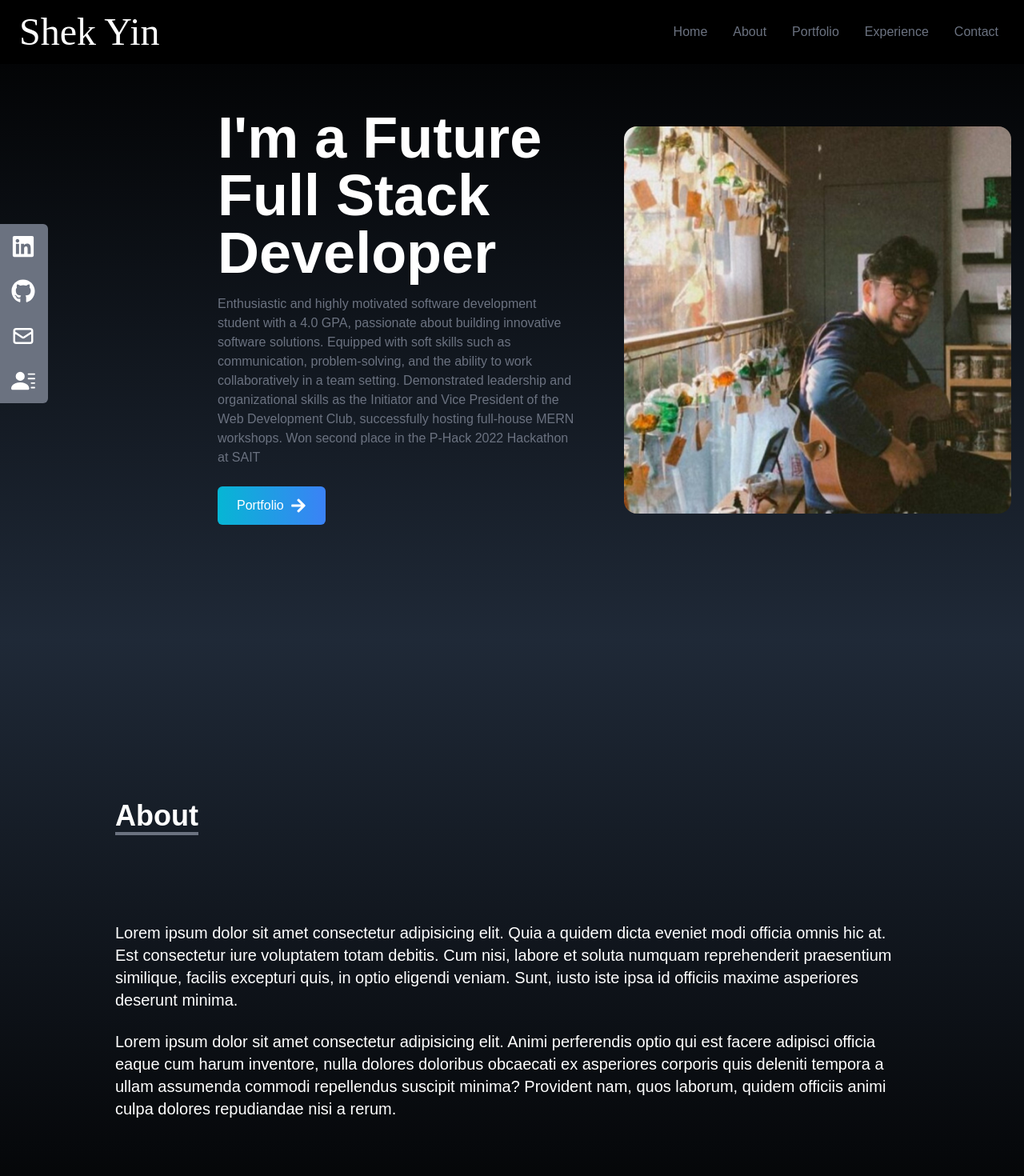
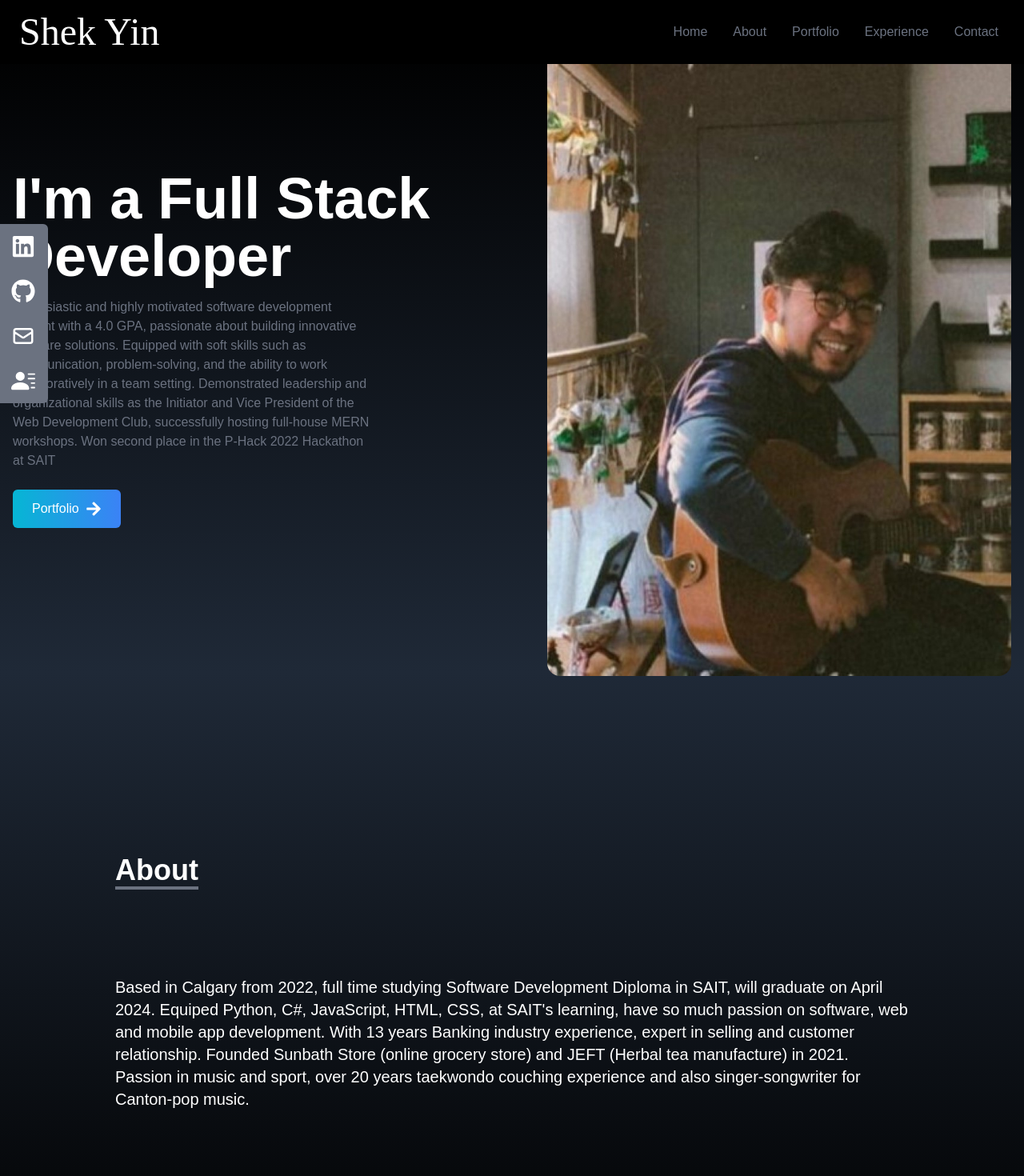
Before and after one commit to alexltyt/own-portfolio, a React (Create React App) app: page / in a window 1280 px wide. Shown: the top 1470 px of the page at 80% size. Built offline with nearby package versions, Linux system fonts and the light colour scheme.

Commit message:
fixed top margin prolem

```diff
--- a/src/components/About.jsx
+++ b/src/components/About.jsx
@@ -1,8 +1,11 @@
-import React from 'react'
+import React from "react";
 
 const About = () => {
   return (
-    <div name="about" className="w-full h-screen bg-gradient-to-b from-gray-800 to-black text-white">
+    <div
+      name="about"
+      className="w-full h-screen bg-gradient-to-b from-gray-800 to-black text-white"
+    >
       <div className="max-w-screen-lg p-4 mx-auto flex flex-col justify-center w-full h-full">
         <div className="pb-8">
           <p className="text-4xl font-bold inline border-b-4 border-gray-500">
@@ -10,15 +13,28 @@ const About = () => {
           </p>
         </div>
         <p className="text-xl mt-20 ">
-                Lorem ipsum dolor sit amet consectetur adipisicing elit. Quia a quidem dicta eveniet modi officia omnis hic at. Est consectetur iure voluptatem totam debitis. Cum nisi, labore et soluta numquam reprehenderit praesentium similique, facilis excepturi quis, in optio eligendi veniam. Sunt, iusto iste ipsa id officiis maxime asperiores deserunt minima.
+          Based in Calgary from 2022, full time studying Software Development
+          Diploma in SAIT, will graduate on April 2024. Equiped Python, C#,
+          JavaScript, HTML, CSS, at SAIT's learning, have so much passion on
+          software, web and mobile app development. With 13 years Banking
+          industry experience, expert in selling and customer relationship.
+          Founded Sunbath Store (online grocery store) and JEFT (Herbal tea
+          manufacture) in 2021. Passion in music and sport, over 20 years
+          taekwondo couching experience and also singer-songwriter for
+          Canton-pop music.
         </p>
-            <br/>
-            <p className="text-xl">
-                Lorem ipsum dolor sit amet consectetur adipisicing elit. Animi perferendis optio qui est facere adipisci officia eaque cum harum inventore, nulla dolores doloribus obcaecati ex asperiores corporis quis deleniti tempora a ullam assumenda commodi repellendus suscipit minima? Provident nam, quos laborum, quidem officiis animi culpa dolores repudiandae nisi a rerum.
-            </p>
+        <br />
+        {/* <p className="text-xl">
+          Lorem ipsum dolor sit amet consectetur adipisicing elit. Animi
+          perferendis optio qui est facere adipisci officia eaque cum harum
+          inventore, nulla dolores doloribus obcaecati ex asperiores corporis
+          quis deleniti tempora a ullam assumenda commodi repellendus suscipit
+          minima? Provident nam, quos laborum, quidem officiis animi culpa
+          dolores repudiandae nisi a rerum.
+        </p> */}
       </div>
     </div>
-  )
-}
+  );
+};
 
-export default About
+export default About;
--- a/src/components/Home.jsx
+++ b/src/components/Home.jsx
@@ -5,11 +5,11 @@ import { Link } from 'react-scroll'
 
 const Home = () => {
   return (
-    <div name="home" className="h-screen w-full bg-gradient-to-b from-black to-gray-800">
-      <div className="max-w-screen-lg ms-auto flex flex-col items-center justify-center h-full px-4 md:flex-row">
-        <div className="flex flex-col justify-center h-full">
-          <h2 className="text-4xl sm:text-7xl font-bold text-white">
-            I'm a Future Full Stack Developer
+    <div name="home" className="mt-10 h-screen w-full bg-gradient-to-b from-black to-gray-800 ">
+      <div className=" ms-auto flex flex-col items-center h-full justify-center px-4 md:flex-row">
+        <div className="flex flex-col justify-center h-full ">
+          <h2 className=" md:text-7xl font-bold text-white w-fit text-3xl  ">
+            I'm a Full Stack Developer
           </h2>
           <p className="text-gray-500 py-4 max-w-md">
           Enthusiastic and highly motivated software development student with a 4.0 GPA, passionate about building innovative software solutions. Equipped with soft skills such as communication, problem-solving, and the ability to work collaboratively in a team setting. Demonstrated leadership and organizational skills as the Initiator and Vice President of the Web Development Club, successfully hosting full-house MERN workshops. Won second place in the P-Hack 2022 Hackathon at SAIT
@@ -24,7 +24,7 @@ const Home = () => {
           </div>
         </div>
         <div>
-          <img src={heroImage} alt="my profile" className="rounded-2xl mx-auto w-2/3 md:w-full"/>
+          <img src={heroImage} alt="my profile" className="rounded-2xl mx-auto w-1/3 md:w-full"/>
         </div>
       </div>
     </div>
--- a/src/components/NavBar.jsx
+++ b/src/components/NavBar.jsx
@@ -28,7 +28,7 @@ const NavBar = () => {
     },
   ];
   return (
-    <div className="flex justify-between items-center w-full h-20 text-white fixed bg-black px-4">
+    <div className="flex justify-between items-center w-full h-20 text-white fixed bg-black px-4 -mt-10">
       <div>
         <h1 className="text-5xl font-signature ml-2">Shek Yin</h1>
 
```
Also changed, not shown: src/assets/heroImage3.jpeg. Lines whose indentation alone changed are shown as unchanged.
